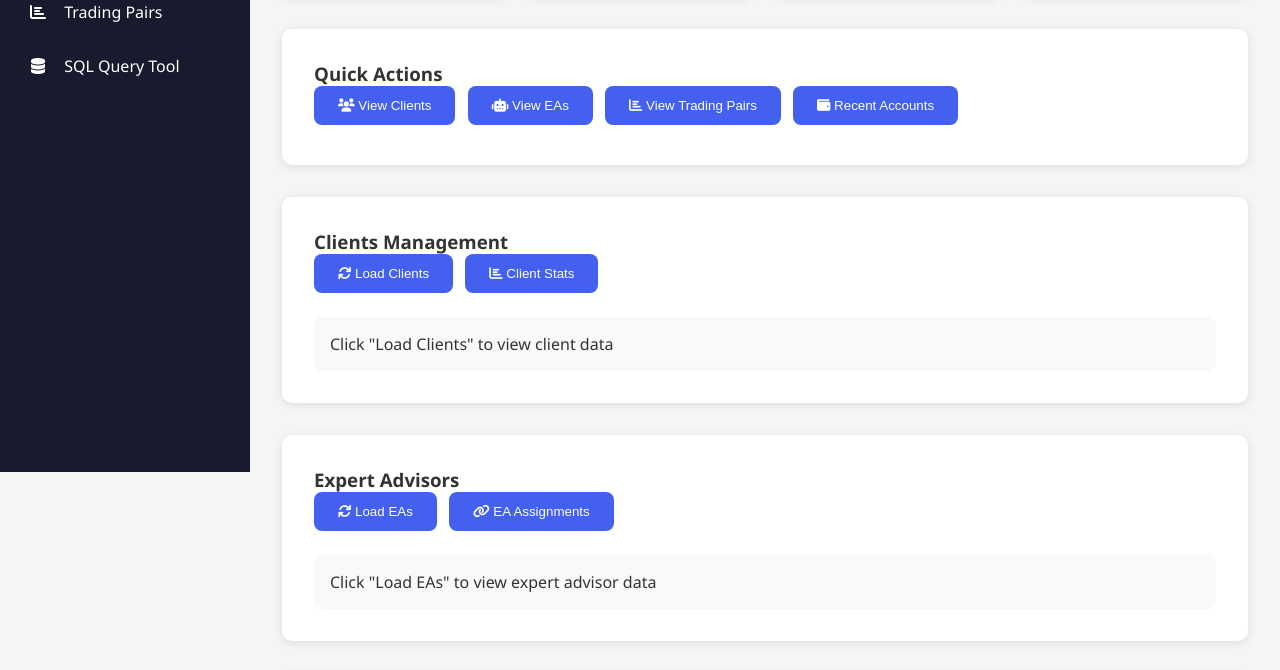
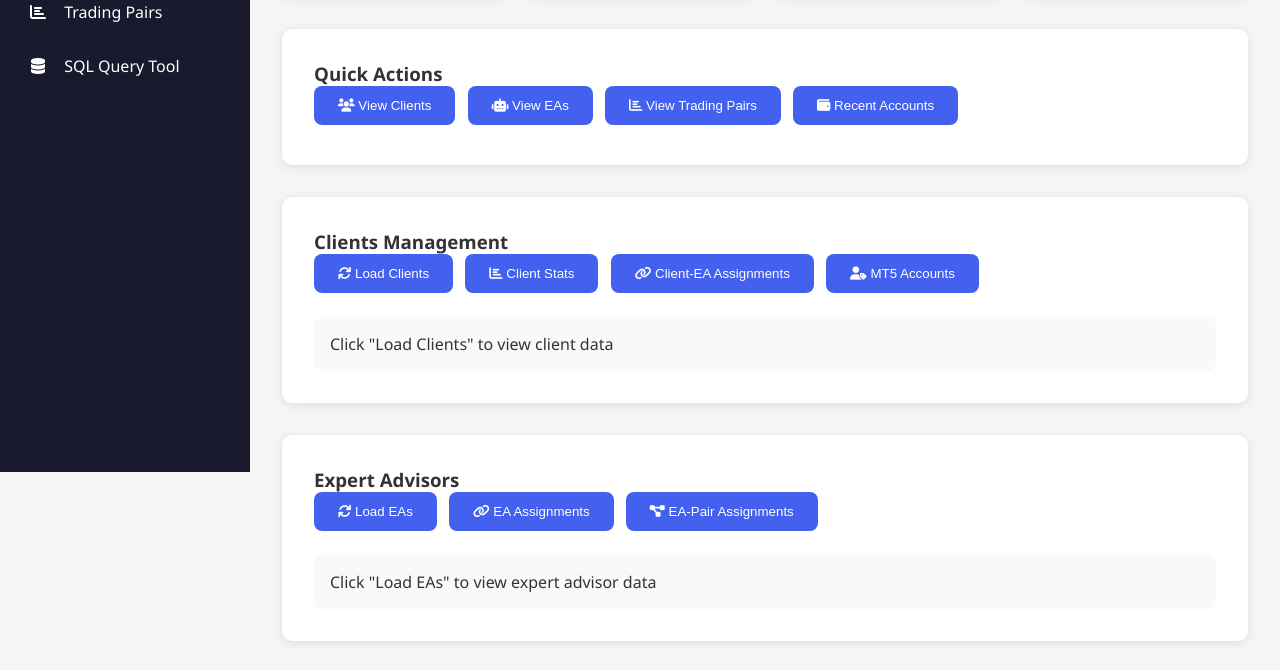
Before and after one commit to hubertmulama/capital-compassing-api, a plain HTML site: page public/admin/index.html in a window 1280 px wide. Shown: the part 328-998 px from the top of the page. Drawn offline with Linux system fonts and the light colour scheme; no server answers.

Commit message:
Update index.html

```diff
--- a/public/admin/index.html
+++ b/public/admin/index.html
@@ -100,6 +100,12 @@
                             <button class="btn" onclick="runQuery('SELECT c.*, COUNT(man.id) as mt5_accounts FROM clients c LEFT JOIN mt5_account_names man ON c.id = man.client_id GROUP BY c.id;')">
                                 <i class="fas fa-chart-bar"></i> Client Stats
                             </button>
+                            <button class="btn" onclick="loadTable('client_eas')">
+                                <i class="fas fa-link"></i> Client-EA Assignments
+                            </button>
+                            <button class="btn" onclick="loadTable('mt5_account_names')">
+                                <i class="fas fa-user-tag"></i> MT5 Accounts
+                            </button>
                         </div>
                     </div>
                     <div class="result-area" id="clientsResult">
@@ -119,6 +125,9 @@
                             </button>
                             <button class="btn" onclick="runQuery('SELECT ea.*, COUNT(epa.id) as assigned_pairs FROM eas ea LEFT JOIN ea_pair_assignments epa ON ea.id = epa.ea_id GROUP BY ea.id;')">
                                 <i class="fas fa-link"></i> EA Assignments
+                            </button>
+                            <button class="btn" onclick="loadTable('ea_pair_assignments')">
+                                <i class="fas fa-project-diagram"></i> EA-Pair Assignments
                             </button>
                         </div>
                     </div>
@@ -167,6 +176,6 @@
         </div>
     </div>
 
-    <script src="/assets/js/admin.js"></script>
+    <script src="/assets/js/admin.js?v=2"></script>
 </body>
 </html>
```
